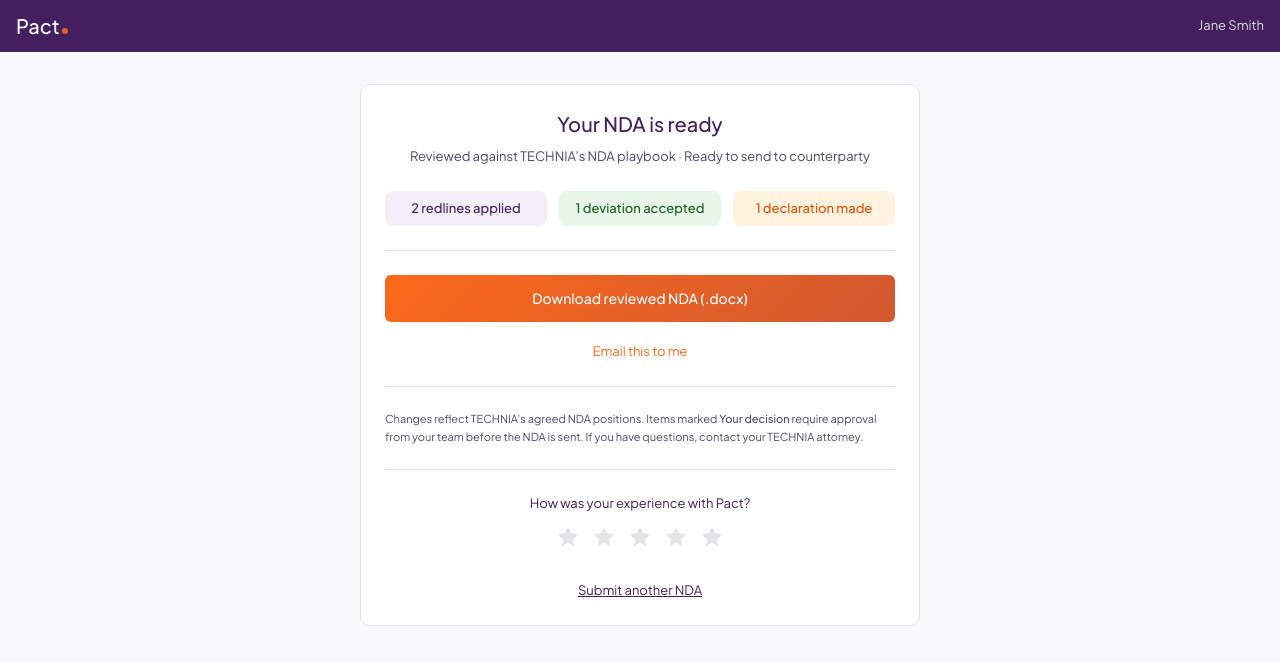
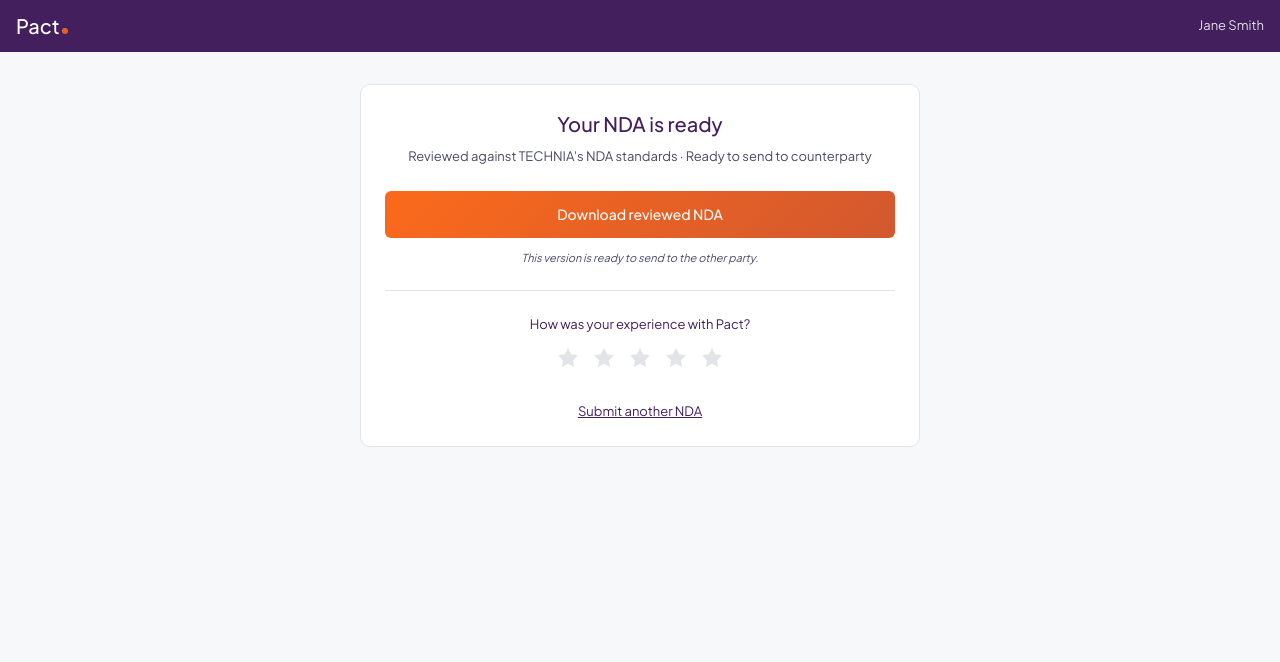
Before and after one commit to pdlegal/v0-pact-by-counselect, a Next.js app: page /review/output in a window 1280 px wide. Shown: the top 662 px of the page. Built offline with nearby package versions, Linux system fonts and the light colour scheme.

Commit message:
feat: simplify review output to two escalation states
Introduce two states for NDA review based on escalation
status and update buttons and messages accordingly.

```diff
--- a/app/review/output/page.tsx
+++ b/app/review/output/page.tsx
@@ -95,7 +95,18 @@ function StarRating() {
   )
 }
 
+// Set to true to demo the escalation state
+const ESCALATION_PRESENT = false
+
 export default function ReviewOutputPage() {
+  const [attorneyNotified, setAttorneyNotified] = useState(false)
+  const escalation = ESCALATION_PRESENT
+
+  const handleNotifyAttorney = () => {
+    // In production, this would send an email
+    setAttorneyNotified(true)
+  }
+
   return (
     <main className="min-h-screen flex flex-col" style={{ backgroundColor: "#F7F8FA" }}>
       <NavBar />
@@ -105,6 +116,9 @@ export default function ReviewOutputPage() {
           className="w-full max-w-[560px] rounded-lg p-6"
           style={{ backgroundColor: "#FFFFFF", border: "1px solid #E2E4E8" }}
         >
+          {/* STATE 1 — No escalation */}
+          {!escalation && (
+            <>
               {/* Heading */}
               <h1
                 className="font-medium text-center"
@@ -118,55 +132,12 @@ export default function ReviewOutputPage() {
                 className="font-normal text-center mt-2"
                 style={{ fontSize: "13px", color: "#4A4A6A" }}
               >
-            {"Reviewed against TECHNIA's NDA playbook · Ready to send to counterparty"}
+                {"Reviewed against TECHNIA's NDA standards · Ready to send to counterparty"}
               </p>
-
-          {/* Metric Cards */}
-          <div className="grid grid-cols-3 gap-3 mt-6">
-            <div
-              className="rounded-md px-3 py-2 text-center"
-              style={{ backgroundColor: "#F3EEF7" }}
-            >
-              <p
-                className="font-medium"
-                style={{ fontSize: "13px", color: "#431F5D" }}
-              >
-                2 redlines applied
-              </p>
-            </div>
-            <div
-              className="rounded-md px-3 py-2 text-center"
-              style={{ backgroundColor: "#E8F5E9" }}
-            >
-              <p
-                className="font-medium"
-                style={{ fontSize: "13px", color: "#1B5E20" }}
-              >
-                1 deviation accepted
-              </p>
-            </div>
-            <div
-              className="rounded-md px-3 py-2 text-center"
-              style={{ backgroundColor: "#FFF3E0" }}
-            >
-              <p
-                className="font-medium"
-                style={{ fontSize: "13px", color: "#E65100" }}
-              >
-                1 declaration made
-              </p>
-            </div>
-          </div>
-
-          {/* Divider */}
-          <div
-            className="my-6"
-            style={{ height: "0.5px", backgroundColor: "#E2E4E8" }}
-          />
 
               {/* Download Button */}
               <button
-            className="w-full font-medium text-white"
+                className="w-full font-medium text-white mt-6"
                 style={{
                   background: "linear-gradient(135deg, #FB6A1B, #D2582F)",
                   borderRadius: "6px",
@@ -174,38 +145,116 @@ export default function ReviewOutputPage() {
                   fontSize: "14px"
                 }}
               >
-            Download reviewed NDA (.docx)
+                Download reviewed NDA
               </button>
 
-          {/* Email Link */}
-          <div className="text-center mt-4">
+              {/* Helper text */}
+              <p
+                className="font-normal italic text-center mt-3"
+                style={{ fontSize: "11px", color: "#4A4A6A" }}
+              >
+                This version is ready to send to the other party.
+              </p>
+            </>
+          )}
+
+          {/* STATE 2 — Escalation present */}
+          {escalation && (
+            <>
+              {/* Heading */}
+              <h1
+                className="font-medium text-center"
+                style={{ fontSize: "20px", color: "#431F5D" }}
+              >
+                Your NDA needs one more step
+              </h1>
+
+              {/* Subheading */}
+              <p
+                className="font-normal text-center mt-2"
+                style={{ fontSize: "13px", color: "#4A4A6A" }}
+              >
+                One clause requires attorney review before this NDA can be sent.
+              </p>
+
+              {/* Before attorney notified */}
+              {!attorneyNotified && (
+                <>
                   <button
-              className="font-normal hover:underline"
-              style={{ fontSize: "13px", color: "#FB6A1B" }}
+                    onClick={handleNotifyAttorney}
+                    className="w-full font-medium text-white mt-6"
+                    style={{
+                      backgroundColor: "#431F5D",
+                      borderRadius: "6px",
+                      padding: "13px",
+                      fontSize: "14px"
+                    }}
                   >
-              Email this to me
+                    Notify Counselect attorney
                   </button>
-          </div>
 
-          {/* Divider */}
                   <div
-            className="my-6"
-            style={{ height: "0.5px", backgroundColor: "#E2E4E8" }}
-          />
-
-          {/* Small Print */}
+                    className="text-center mt-4 mx-auto"
+                    style={{ maxWidth: "440px" }}
+                  >
                     <p
                       className="font-normal"
+                      style={{ fontSize: "12px", color: "#4A4A6A", lineHeight: 1.8 }}
+                    >
+                      {"An email will be sent to your Counselect attorney. You will be cc'd."}
+                    </p>
+                    <p
+                      className="font-normal"
+                      style={{ fontSize: "12px", color: "#4A4A6A", lineHeight: 1.8 }}
+                    >
+                      Expect a reviewed version within 1–2 business days that is ready to send to the other party.
+                    </p>
+                  </div>
+                </>
+              )}
+
+              {/* After attorney notified */}
+              {attorneyNotified && (
+                <>
+                  <button
+                    disabled
+                    className="w-full font-medium mt-6"
                     style={{
-              fontSize: "11px",
-              color: "#4A4A6A",
-              lineHeight: "1.6"
+                      backgroundColor: "#E8F5E9",
+                      color: "#1B5E20",
+                      borderRadius: "6px",
+                      padding: "13px",
+                      fontSize: "14px",
+                      cursor: "default"
                     }}
                   >
-            {"Changes reflect TECHNIA's agreed NDA positions. Items marked "}
-            <span className="font-medium">Your decision</span>
-            {" require approval from your team before the NDA is sent. If you have questions, contact your TECHNIA attorney."}
+                    Attorney notified ✓
+                  </button>
+
+                  <button
+                    className="w-full font-medium mt-3"
+                    style={{
+                      backgroundColor: "transparent",
+                      color: "#431F5D",
+                      border: "1px solid #431F5D",
+                      borderRadius: "6px",
+                      padding: "13px",
+                      fontSize: "14px"
+                    }}
+                  >
+                    Download internal draft
+                  </button>
+
+                  <p
+                    className="font-normal text-center mt-3"
+                    style={{ fontSize: "11px", color: "#E65100" }}
+                  >
+                    Do not send this version to the other party.
                   </p>
+                </>
+              )}
+            </>
+          )}
 
           {/* Divider */}
           <div
```
Lines whose indentation alone changed are shown as unchanged.
